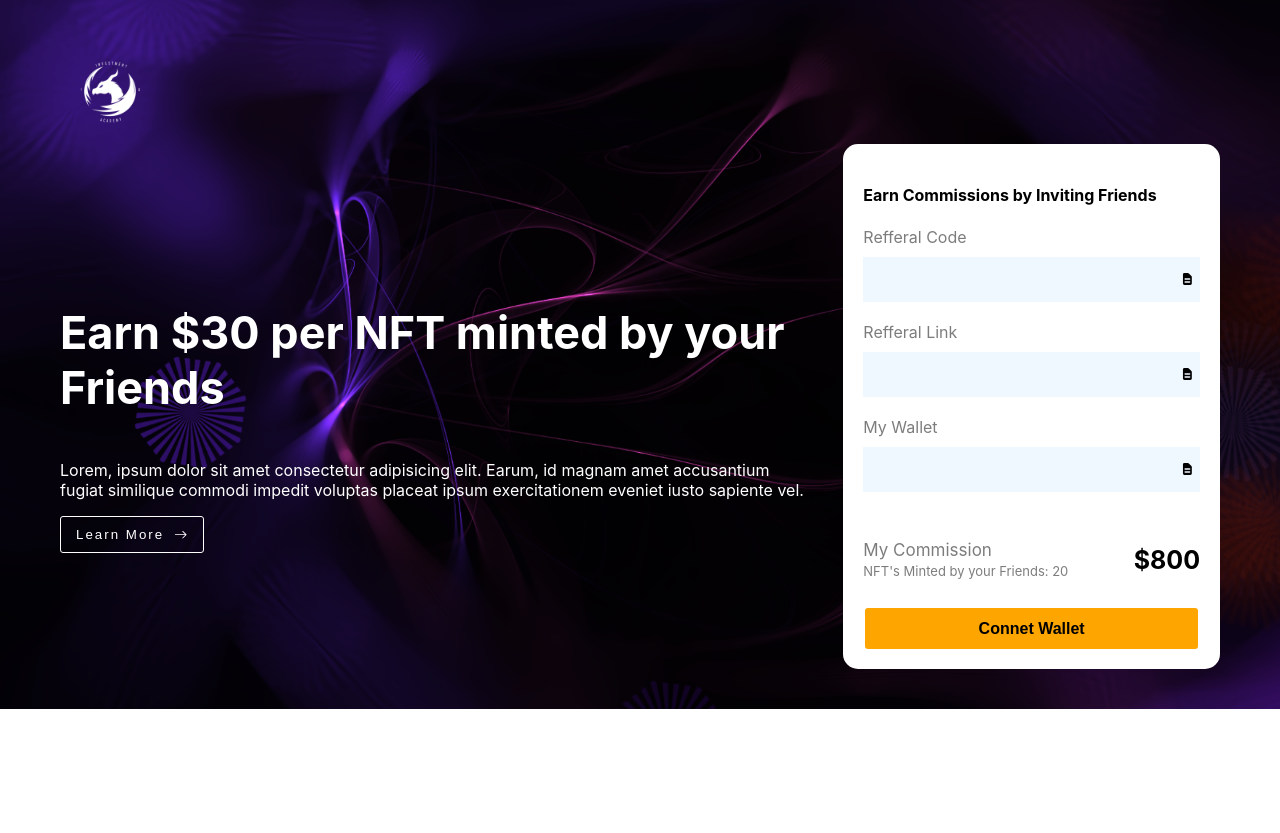
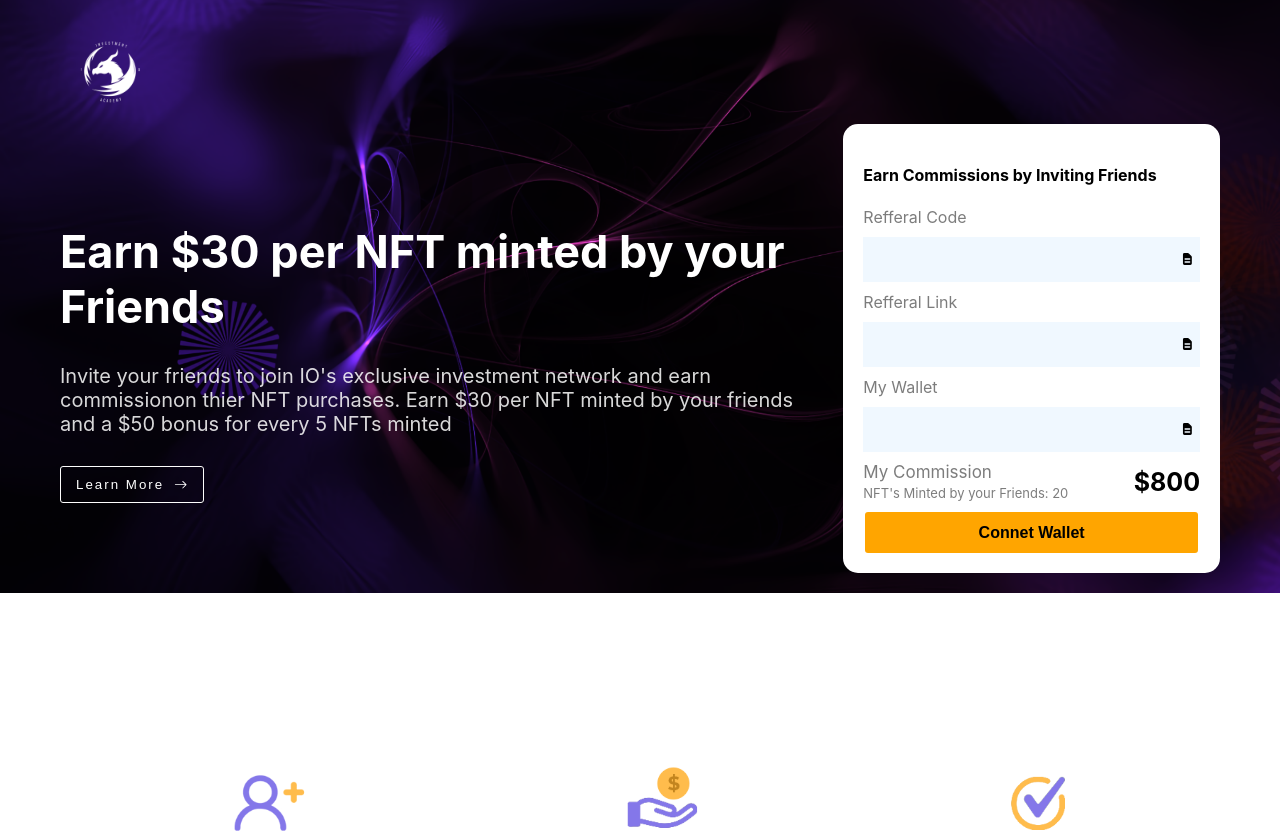
Before and after one commit to izzylogo/Mine, a React (Create React App) app: page / in a window 1280 px wide. Shown: the top 833 px of the page. Built offline with nearby package versions, Linux system fonts and the light colour scheme.

Commit message:
Hero page: Fixed the padding sizes, FAQ: Made it clickable on the entire page

```diff
--- a/src/components/faq/Faq.css
+++ b/src/components/faq/Faq.css
@@ -16,7 +16,7 @@
     margin-bottom: 0px;
 }
 
-.quest-top .icon{
+.quest-top{
     cursor: pointer;
 }
 
--- a/src/components/faq/Faq.jsx
+++ b/src/components/faq/Faq.jsx
@@ -8,18 +8,18 @@ const Faq = () => {
     const [toggle, setToggle] = useState(false)
     const [selectedFaq, setSelectedFaq] = useState('')
 
-
-
   return (
     <div className='faq'>
         <h2>FAQ</h2>
         <div className="faq-contain">
             {faq.map((faqs) => (
                 <div key={faqs.id} className='faqs'>
-                    <div className="quest-top">
+                    <div
+                        className="quest-top"
+                        onClick={() => {setSelectedFaq(faqs.id); setToggle(prevToggle => !prevToggle)} }
+                    >
                         <h4>{faqs.question}</h4>
                         <IoIosArrowDown
-                            onClick={() => {setSelectedFaq(faqs.id); setToggle(prevToggle => !prevToggle)} }
                             className='icon'
                         />
                     </div>
--- a/src/components/hero/Hero.css
+++ b/src/components/hero/Hero.css
@@ -3,7 +3,7 @@
     background-size: cover;
     background-position: center;
     color: white;
-    padding: 40px 60px;
+    padding: 20px 60px;
 }
 
 .logo{
@@ -29,6 +29,16 @@
 
 .hero-left h3{
     font-size: 45px;
+    margin-top: 30px;
+    margin-bottom: 30px;
+}
+
+.hero-left p{
+    margin-top: 30px;
+    margin-bottom: 30px;
+    font-size: 20px;
+    font-weight: 400;
+    color: rgba(255, 255, 255, 0.848);
 }
 
 .hero-left button{
@@ -41,6 +51,8 @@
     display: flex;
     align-items: center;
     gap: 10px;
+    cursor: pointer;
+    margin-top: 10px;
 }
 
 .hero-right{
--- a/src/components/hero/Hero.jsx
+++ b/src/components/hero/Hero.jsx
@@ -15,7 +15,7 @@ const Hero = () => {
             Earn $30 per NFT minted by your Friends
           </h3>
           <p>
-            Lorem, ipsum dolor sit amet consectetur adipisicing elit. Earum, id magnam amet accusantium fugiat similique commodi impedit voluptas placeat ipsum exercitationem eveniet iusto sapiente vel.
+            Invite your friends to join IO's exclusive investment network and earn commissionon thier NFT purchases. Earn $30 per NFT minted by your friends and a $50 bonus for every 5 NFTs minted
           </p>
           <Link to='invite' spy={true} smooth={true} offset={50} duration={500}>
             <button>
--- a/src/components/hero/Tab.css
+++ b/src/components/hero/Tab.css
@@ -36,16 +36,20 @@
     justify-content: space-between;
     align-items: center;
     padding: 5px;
+    margin-top: 10px;
+    margin-bottom: 0px;
 }
 
 .bu{
     display: flex !important;
     align-items: center;
     justify-content: space-between;
+    margin: 10px 0px;
 }
 
 .bu p {
     font-size: 17px;
+    margin: 0px;
 }
 
 .bu span{
@@ -54,6 +58,7 @@
 
 .bu h4{
     font-size: 25px;
+    margin: 0px;
 }
 
 .connect{
--- a/src/components/hero/Tab.jsx
+++ b/src/components/hero/Tab.jsx
@@ -3,10 +3,12 @@ import Loader from '../loader/Loader'
 import './Tab.css'
 import {HiDocumentText} from 'react-icons/hi'
 
-
 const Tab = () => {
 
     const [load, setLoad] = useState(true)
+    const changeLoad = () => {
+        console.log(setLoad)
+    }
 
   return (
     <div className='tab'>
@@ -44,7 +46,9 @@ const Tab = () => {
             {
                 load ?
                 <div className='connect'>
-                    <button>Connet Wallet</button>
+                    <button onClick={changeLoad}>
+                        Connet Wallet
+                    </button>
                 </div>
                 :
                 <Loader/>
--- a/src/components/invite/Invite.jsx
+++ b/src/components/invite/Invite.jsx
@@ -9,17 +9,17 @@ const Invite = () => {
     <div className='invite' id='invite'>
         <div className="invite-contain">
             <div className="sect sect1">
-                <img src={v1} alt="image" />
+                <img src={v1} alt="picture1" />
                 <h3>Invite Friends</h3>
                 <p>Share your reference code or link woth your friends and encourage them to explore our project.</p>
             </div>
             <div className="sect sect2">
-                <img src={v2} alt="image" />
+                <img src={v2} alt="picture2" />
                 <h3>Earn Commission</h3>
                 <p>Earn $30 for every NFT minted by friends. Your connissions will be sent directly to your wallet in USDC every 24 hours.</p>
             </div>
             <div className="sect sect3">
-                <img src={v3} alt="image" />
+                <img src={v3} alt="picture3" />
                 <h3>Qualified Referees</h3>
                 <p>A qualified referee is a friend who successfully minted an NFT from IO's collection.</p>
             </div>
```
